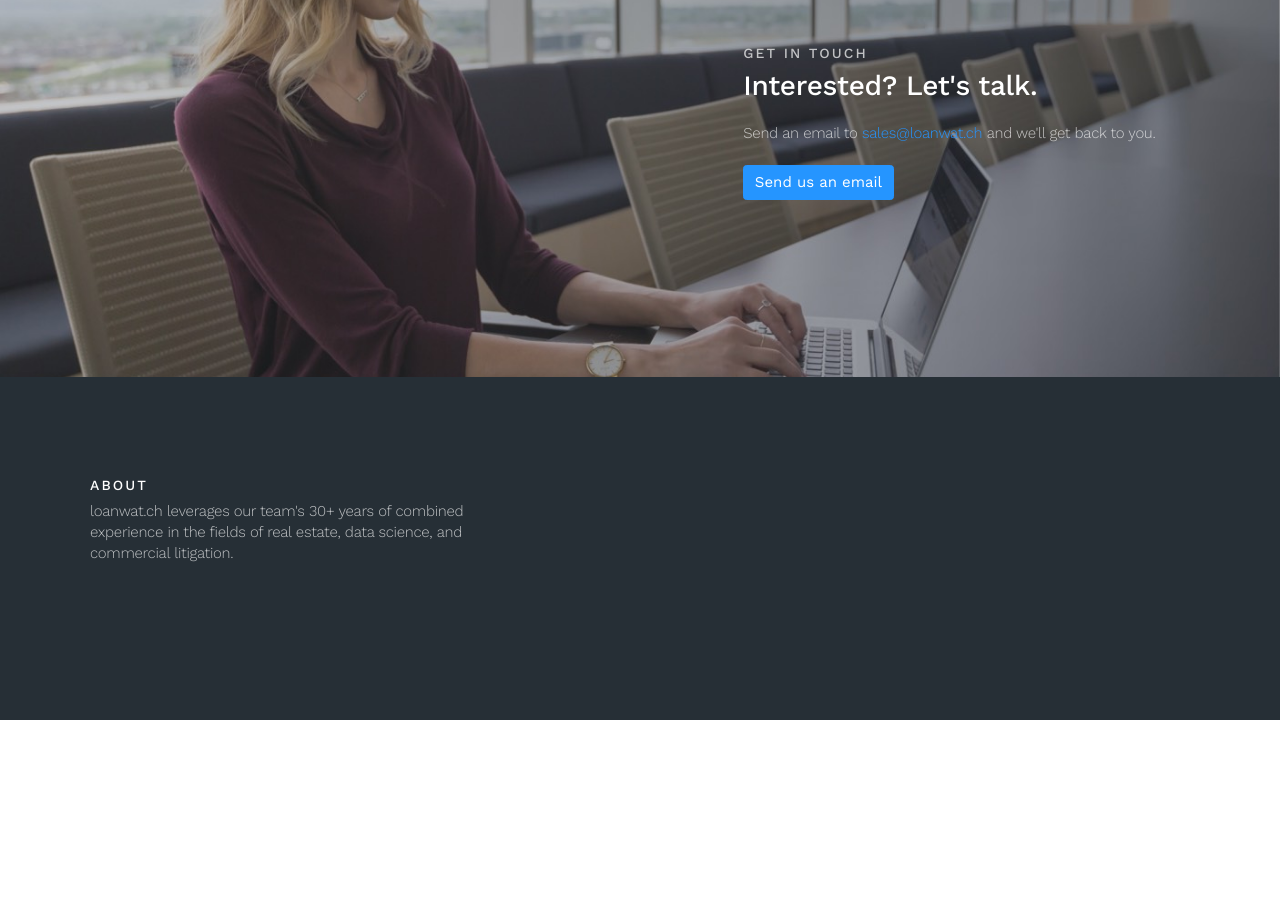
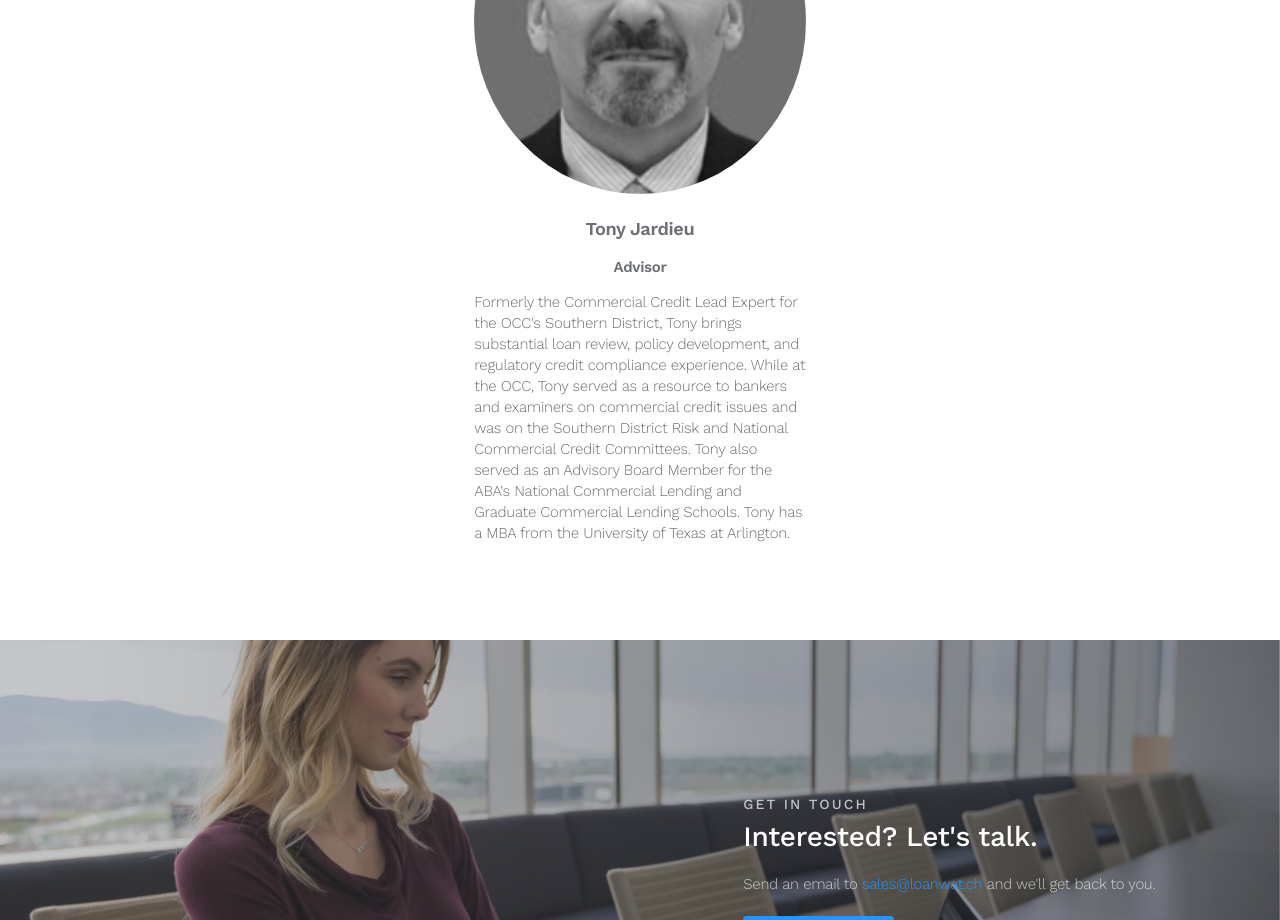
Before and after one commit to kylepolich/loanwat.ch, a plain HTML site: page index.html in a window 1280 px wide. Shown: the part 3557-4477 px from the top of the page. Before the commit the page ends 4277 px from the top, so only its background shows below. Drawn offline with nearby package versions, Linux system fonts and the light colour scheme.

Commit message:
Adding Tony

```diff
--- a/index.html
+++ b/index.html
@@ -202,6 +202,18 @@
             <p style="text-align: left;">He studied computer science and focused on artificial intelligence in graduate school at the University of Illinois at Chicago.</p>
           </div>
         </div>
+        <div class="row app-marketing-grid">
+          <div class="col-md-4 px-4 mb-5">
+             </div>
+          <div class="col-md-4 px-4 mb-5">
+            <img class="bio-pic" src="assets/img/tjardieu.png" width="100%" filter=grey>
+            <p class="lead"><strong>Tony Jardieu</strong></p>
+            <p><strong>Advisor</strong></p>
+            <p style="text-align: left;">Formerly the Commercial Credit Lead Expert for the OCC's Southern District, Tony brings substantial loan review, policy development, and regulatory credit compliance experience. While at the OCC, Tony served as a resource to bankers and examiners on commercial credit issues and was on the Southern District Risk and National Commercial Credit Committees. Tony also served as an Advisory Board Member for the ABA's National Commercial Lending and Graduate Commercial Lending Schools.  Tony has a MBA from the University of Texas at Arlington.</p>
+         </div>
+          <div class="col-md-4 px-4 mb-5">
+           </div>
+        </div>
       </div>
     </div>
 
@@ -219,28 +231,6 @@
       </div>
     </div>
 
-    <div class="block block-inverse app-footer">
-      <div class="container">
-        <div class="row">
-          <div class="col-md-5 mb-5">
-            <ul class="list-unstyled list-spaced">
-              <li class="mb-2"><h6 class="text-uppercase">About</h6></li>
-              <li class="text-muted">
-                 loanwat.ch leverages our team's 30+ years of combined experience in the fields of real estate, data science, and commercial litigation.
-              </li>
-            </ul>
-          </div>
-          <!-- <div class="col-md-2 ml-auto mb-5"></div>
-          <div class="col-md-4 mb-5">
-            <ul class="list-unstyled list-spaced">
-              <li class="mb-2"><h6 class="text-uppercase">Contact us</h6></li>
-              <li class="text-muted">Ready to get in touch with us?</li>
-              <li class="text-muted"><a class="btn btn-primary" href="contact.html#contact">Leave us a message.</a></li>
-            </ul>
-          </div> -->
-        </div>
-      </div>
-    </div>
   </div>
   <script src="assets/js/jquery.min.js"></script>
   <script src="assets/js/popper.min.js"></script>
```
Also changed, not shown: assets/img/tjardieu.png (added).
